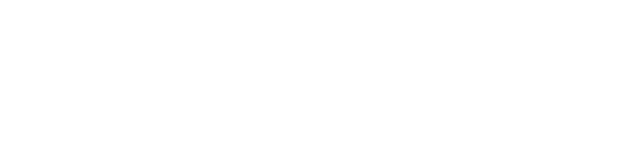
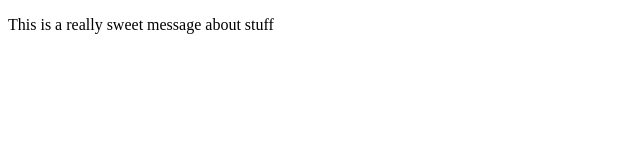
Before and after one commit to mycroquet/collab-git-workflow, a plain HTML site: page index.html in a window 1280 px wide. Shown: the whole page, without its empty margins (0-640 px from the left). Drawn offline with Linux system fonts and the light colour scheme.

Commit message:
added message

```diff
--- a/index.html
+++ b/index.html
@@ -4,5 +4,6 @@
   <title>Git Workflow</title>
 </head>
   <content>
+    <p>This is a really sweet message about stuff</p>
   </content>
 </html>
```
